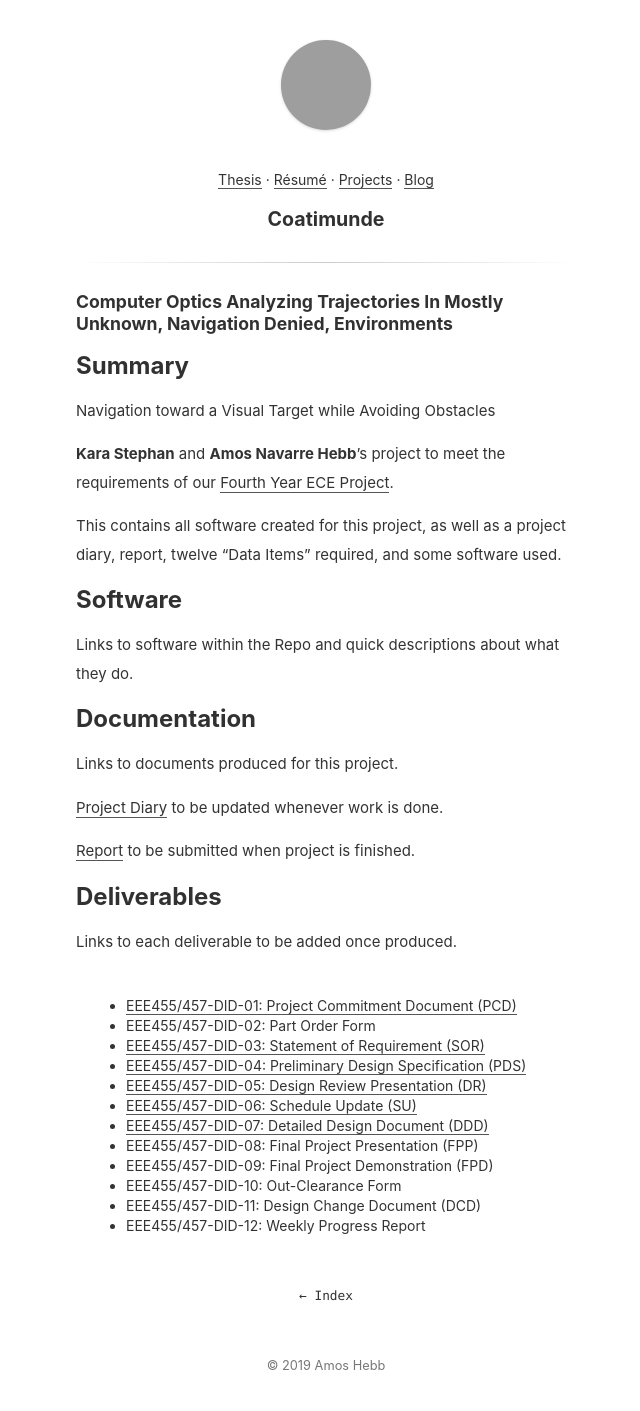
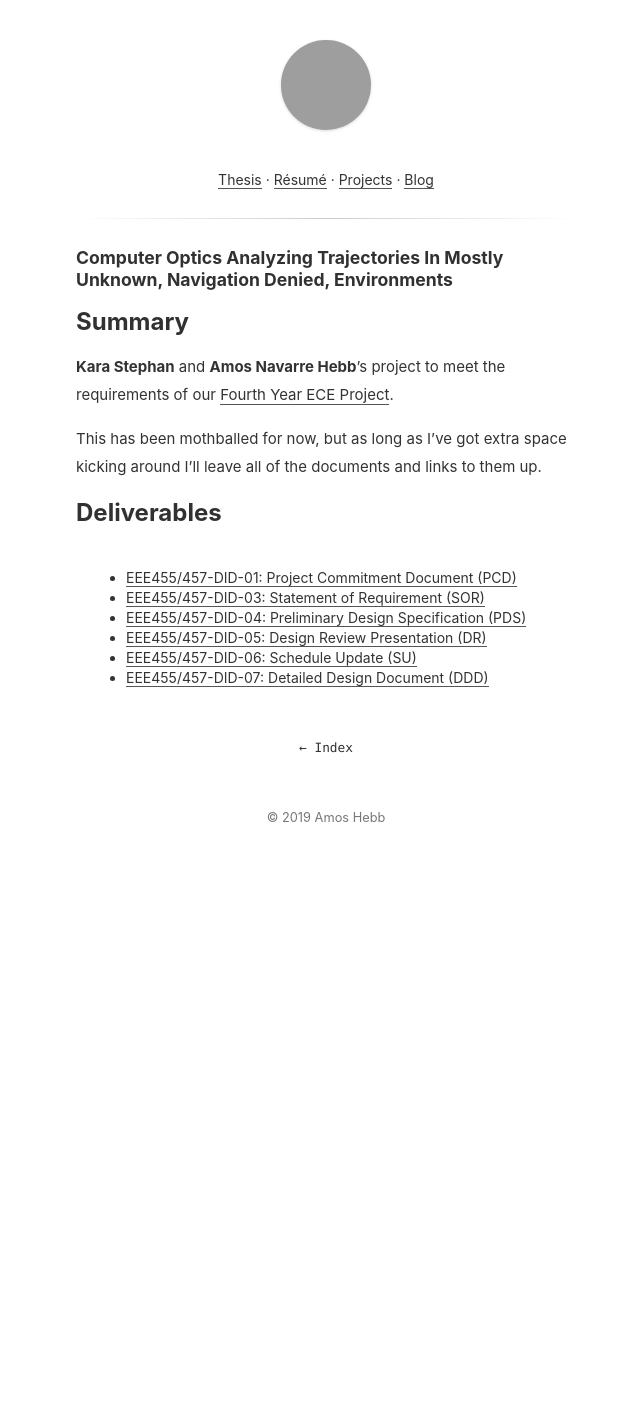
Before and after one commit to navh/amoshebb, a Jekyll site: the page built from coatimunde.md, in a window 1280 px wide. Shown: the whole page, without its empty margins (314-954 px from the left). Built offline with Jekyll 4.4.1, drawn with Linux system fonts in a browser that asks for light colours; after the commit the page ends 900 px from its top, so only the background shows below that; grey boxes are pictures that could not be loaded.

Commit message:
A few updates to remove references to still being a student now that I have graduated

```diff
--- a/coatimunde.md
+++ b/coatimunde.md
@@ -1,42 +1,20 @@
 ---
 layout: "page"
-title: Coatimunde
 ---
 
 ##### Computer Optics Analyzing Trajectories In Mostly Unknown, Navigation Denied, Environments
 
 ## Summary
-Navigation toward a Visual Target while Avoiding Obstacles
 
 **Kara Stephan** and **Amos Navarre Hebb**'s project to meet the requirements of our [Fourth Year ECE Project](http://projects.segfaults.net).
 
-This contains all software created for this project, as well as a project diary, report, twelve "Data Items" required, and some software used.
-
-## Software
-
-Links to software within the Repo and quick descriptions about what they do.
-
-## Documentation
-
-Links to documents produced for this project.
-
-[Project Diary](/coatimunde/index.html) to be updated whenever work is done.
-
-[Report]() to be submitted when project is finished.
+This has been mothballed for now, but as long as I’ve got extra space kicking around I’ll leave all of the documents and links to them up.
 
 ## Deliverables
 
-Links to each deliverable to be added once produced.
-
 * [EEE455/457-DID-01: Project Commitment Document (PCD)](/assets/Project Commitment Document.pdf)
-* EEE455/457-DID-02: Part Order Form
 * [EEE455/457-DID-03: Statement of Requirement (SOR)](/assets/SORHebbStephan.pdf)
 * [EEE455/457-DID-04: Preliminary Design Specification (PDS)](/assets/PrelimDesignHebbStephan.pdf)
 * [EEE455/457-DID-05: Design Review Presentation (DR)](/assets/DesignOverviewHebbStephan.pdf)
 * [EEE455/457-DID-06: Schedule Update (SU)](/assets/ScheduleUpdateHebbStephan.pdf)
 * [EEE455/457-DID-07: Detailed Design Document (DDD)](/assets/DDD.pdf)
-* EEE455/457-DID-08: Final Project Presentation (FPP)
-* EEE455/457-DID-09: Final Project Demonstration (FPD)
-* EEE455/457-DID-10: Out-Clearance Form
-* EEE455/457-DID-11: Design Change Document (DCD)
-* EEE455/457-DID-12: Weekly Progress Report
```
Also changed, not shown: about.md (+2 -6 lines), cv.md (+1 -2 lines), dvorak.md (+1 -4 lines), 1 other file.
